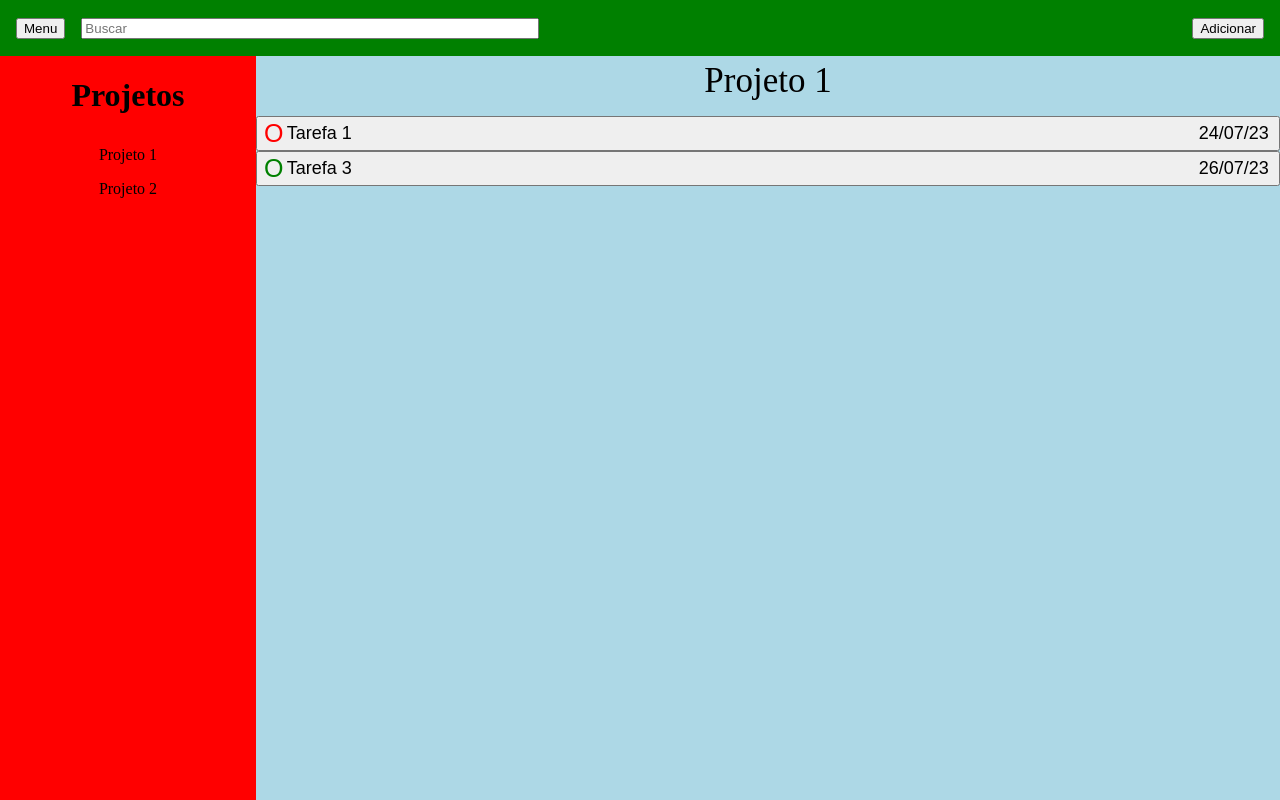
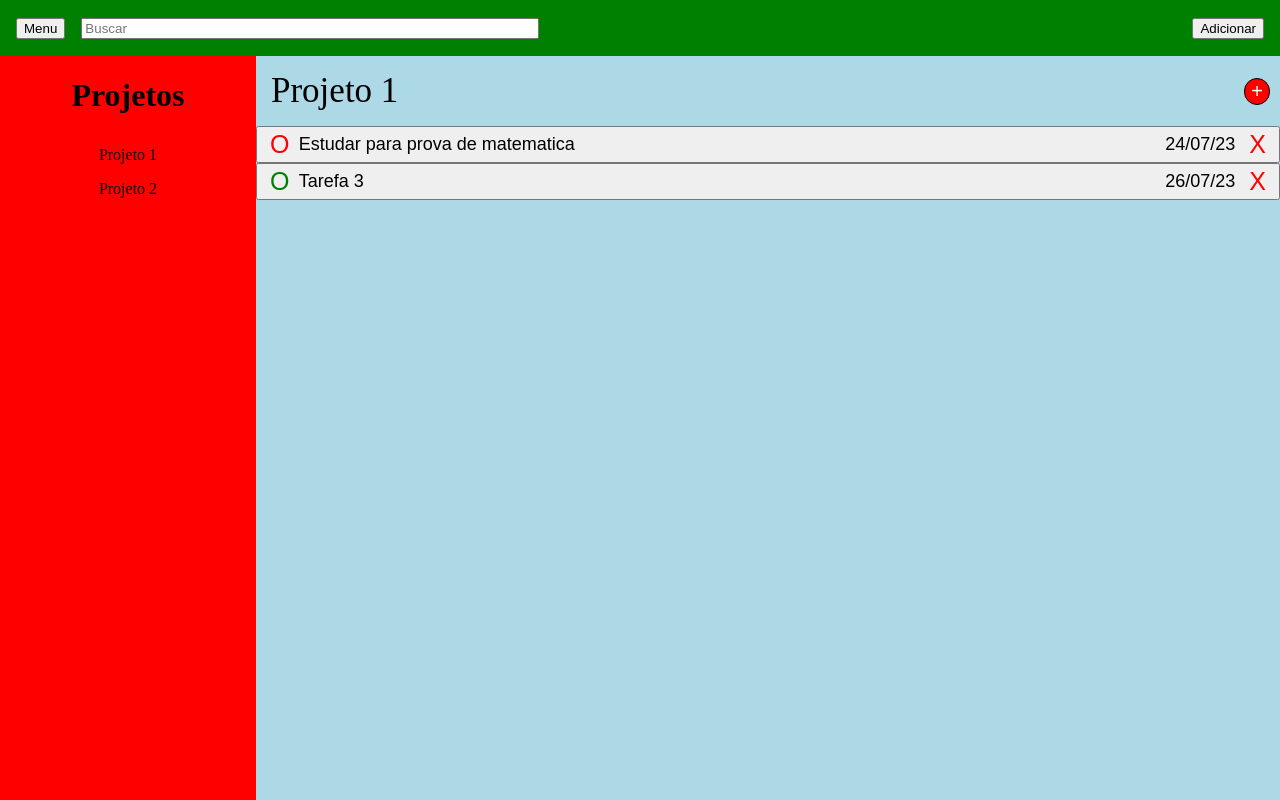
Before and after one commit to LSeita/ListaTODO, a website built with webpack: page dist/index.html in a window 1280 px wide. Both pictures are taken after a click on the element "Projeto 1". Built offline with nearby package versions, Linux system fonts and the light colour scheme.

Commit message:
Adiciona botões aos TODOS para marcar como feita e remover

```diff
--- a/src/index.js
+++ b/src/index.js
@@ -18,13 +18,18 @@ const projectController = (() => {
 })();
 
 const proj1 = projectController.addProject("Projeto 1");
-proj1.addTodo("Tarefa 1", "Desc", "24/07/23", "high", "");
+proj1.addTodo("Estudar para prova de matematica",
+              "Materias que vão cair:\nTrigonometria\nCalculo",
+              "24/07/23",
+              "high",
+              "Pode levar calculadora e terá consulta");
 proj1.addTodo("Tarefa 3", "Desc 3", "26/07/23", "low", "");
 
 const proj2 = projectController.addProject("Projeto 2");
-proj2.addTodo("Tarefa 2", "Desc 2", "25/07/23", "low", "Duuur");
+proj2.addTodo("Tarefa 2",
+"Lorem ipsum dolor sit amet, consectetur adipiscing elit, sed do eiusmod tempor incididunt ut labore et dolore magna aliqua. Ut enim ad minim veniam, quis nostrud exercitation ullamco laboris nisi ut aliquip ex ea commodo consequat. Duis aute irure dolor in reprehenderit in voluptate velit esse cillum dolore eu fugiat nulla pariatur. Excepteur sint occaecat cupidatat non proident, sunt in culpa qui officia deserunt mollit anim id est laborum.", "25/07/23", "low", "Duuur");
 
-const displayController = (() => {
+const DOMController = (() => {
     const projectMenu = document.getElementsByClassName('projectMenu')[0];
     const todoContainer = document.getElementsByClassName('todoContainer')[0];
     const projects = projectController.listProjects()
@@ -40,27 +45,81 @@ const displayController = (() => {
         projectMenu.appendChild(span);
     })
     function displayTodos(project){
+        const projectDiv = document.createElement('div');
+        projectDiv.setAttribute('id', 'projectDiv');
+
         const projectSpan = document.createElement('span');
         projectSpan.textContent = project.name;
         projectSpan.setAttribute('id', 'projectName');
-        todoContainer.appendChild(projectSpan);
+
+        const addTodoBtn = document.createElement('button');
+        addTodoBtn.setAttribute('id', 'addTodoBtn');
+        addTodoBtn.textContent = '+';
+
+        projectDiv.appendChild(projectSpan);
+        projectDiv.appendChild(addTodoBtn);
+        todoContainer.appendChild(projectDiv);
 
         const todoList = project.listTodos();
         todoList.forEach(function(todo){
+            //Creates the button that collapses the TODO
             const todoBtn = document.createElement('button');
-            const prioSpan = document.createElement('span');
+            const prioBtn = document.createElement('button');
             const titleSpan = document.createElement('span');
             const dateSpan = document.createElement('span');
+            const removeBtn = document.createElement('button');
 
-            prioSpan.classList.add('prio', `${todo.prio}`);
-            prioSpan.textContent = "O";
+            prioBtn.classList.add('prio', `${todo.prio}`);
+            prioBtn.textContent = 'O';
+            prioBtn.addEventListener('click', () => alert('Oi'))
             titleSpan.classList.add('todoTitle');
             titleSpan.textContent = todo.title;
             dateSpan.classList.add('todoDate');
             dateSpan.textContent = todo.date;
+            removeBtn.classList.add('removeBtn');
+            removeBtn.textContent = 'X';
+            removeBtn.addEventListener('click', () => confirm(`Tem certeza que quer remover a tarefa: "${todo.title}"?`))
 
-            todoBtn.append(prioSpan, titleSpan, dateSpan);
+            todoBtn.classList.add('todoBtn');
+            todoBtn.append(prioBtn, titleSpan, dateSpan, removeBtn);
             todoContainer.appendChild(todoBtn);
+
+            //Creates de collapsed TODO
+            const divTODO = document.createElement('div');
+            const descDiv = document.createElement('div');
+            const notesDiv = document.createElement('div');
+
+            divTODO.classList.add('todoCollapsible');
+
+            descDiv.classList.add('todoContent');
+            const descTitleSpan = document.createElement('span');
+            descTitleSpan.classList.add('contentTitle');
+            descTitleSpan.textContent = 'Descrição:';
+            const descSpan = document.createElement('span');
+            descSpan.textContent = todo.desc;
+            descDiv.appendChild(descTitleSpan);
+            descDiv.appendChild(descSpan);
+
+            notesDiv.classList.add('todoContent');
+            const notesTitleSpan = document.createElement('span');
+            notesTitleSpan.textContent = 'Notas:';
+            notesTitleSpan.classList.add('contentTitle');
+            const notesSpan = document.createElement('span');
+            notesSpan.textContent = todo.notes;
+            notesDiv.appendChild(notesTitleSpan);
+            notesDiv.appendChild(notesSpan);
+
+            divTODO.appendChild(descDiv);
+            divTODO.appendChild(notesDiv);
+            todoContainer.appendChild(divTODO);
+
+            todoBtn.addEventListener('click', () => {
+                if(divTODO.style.maxHeight){
+                    divTODO.style.maxHeight = null;
+                }else{
+                    divTODO.style.maxHeight =  divTODO.scrollHeight + 'px';
+                }
+            })
         })
     }
     function clearTodos(){
--- a/src/style.css
+++ b/src/style.css
@@ -50,26 +50,66 @@ body{
     flex-direction: column;
     align-items: center;
 }
-.todoContainer button{
+.todoBtn{
     width: 100%;
     display: flex;
     font-size: 18px;
     align-items: center;
 }
+#projectDiv{
+    display: flex;
+    width: 100%;
+    justify-content: space-between;
+    align-items: center;
+}
+#addTodoBtn{
+    max-width: fit-content;
+    border-radius: 50px;
+    border: black 1px solid;
+    background-color: red;
+    color: white;
+    margin-right: 10px;
+    font-size: 20px;
+}
+.todoCollapsible{
+    display: flex;
+    width: 100%;
+    justify-content: space-around;
+    max-height: 0;
+    overflow: hidden;
+    transition: max-height 0.2s ease-out;
+    background-color: rgba(160, 166, 168, 0.848);
+}
+.contentTitle{
+    text-align: center;
+}
+.todoContent{
+    display: flex;
+    flex-direction: column;
+    max-width: 50%;
+}
 #projectName{
     font-size: 35px;
     padding: 5px;
     margin-bottom: 10px;
+    margin-top: 10px;
+    margin-left: 10px;
 }
 .todoTitle{
     margin-left: 0.2rem;
 }
 .todoDate{
     margin-left: auto;
-    margin-right: 0.2rem;
+    margin-right: 0.5rem;
+}
+.removeBtn{
+    border: none;
+    font-size: 25px;
+    color: red;
 }
 .prio{
     font-size: 25px;
+    border: none;
 }
 .high{
     color: red;
```
Also changed, not shown: dist/main.js.
